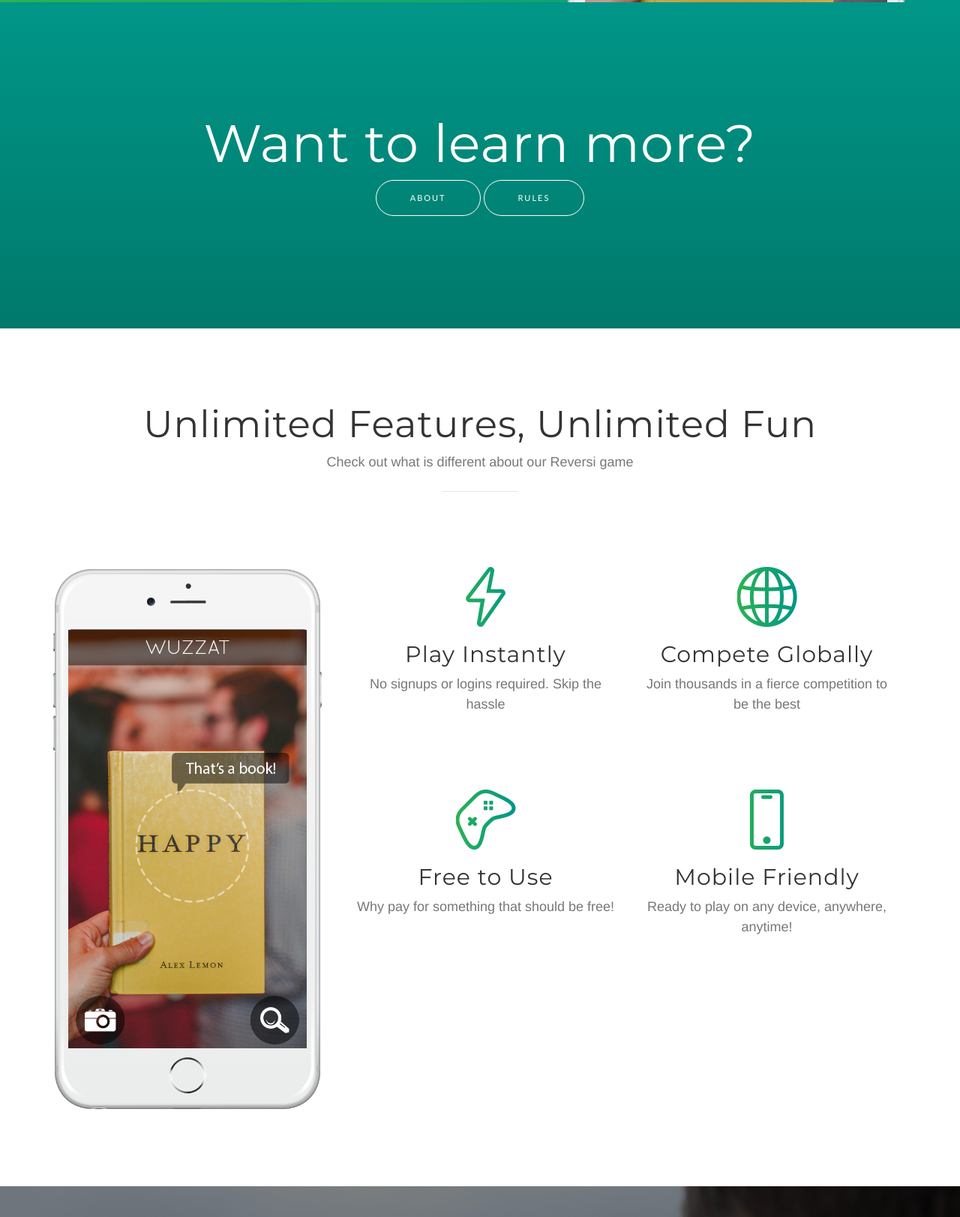
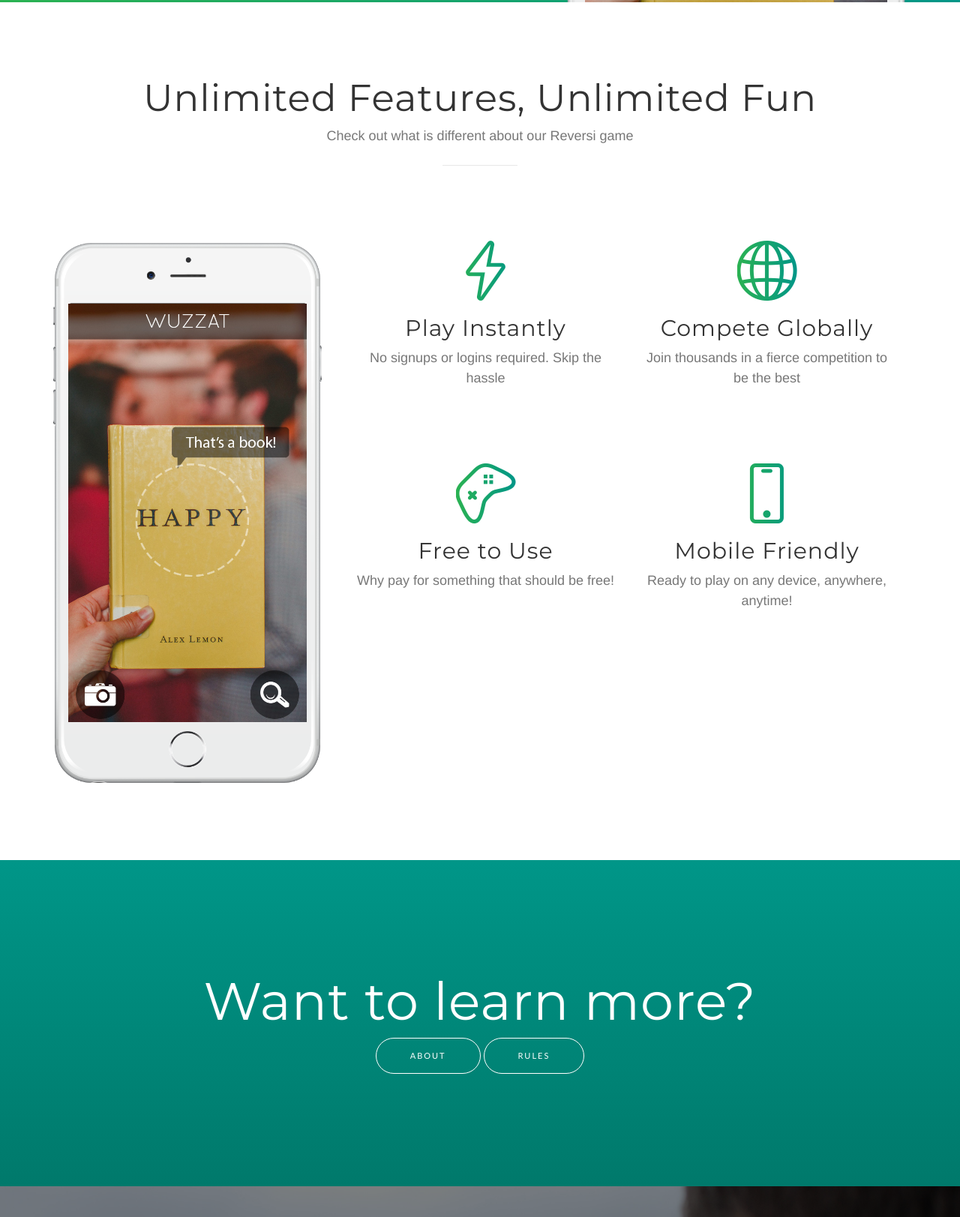
Before and after one commit to stevedngo/reversi, a website: page public/index.html in a window 1280 px wide. Shown: the part 797-2420 px from the top of the page at 75% size. Drawn offline with nearby package versions, Linux system fonts and the light colour scheme; a web font is replaced by a local one.

Commit message:
Add files via upload

```diff
--- a/public/index.html
+++ b/public/index.html
@@ -97,18 +97,6 @@
         </div>
     </header>
 
-    <section id="download" class="download bg-primary text-center">
-        <div class="container">
-            <div class="row">
-                <div class="col-md-8 col-md-offset-2">
-                    <h2 class="section-heading">Want to learn more?</h2>
-                        <a href="#" class="btn btn-outline btn-xl">About</a>
-                        <a href="#" class="btn btn-outline btn-xl">Rules</a>
-                </div>
-            </div>
-        </div>
-    </section>
-
     <section id="features" class="features">
         <div class="container">
             <div class="row">
@@ -175,6 +163,18 @@
         </div>
     </section>
 
+    <section id="download" class="download bg-primary text-center">
+        <div class="container">
+            <div class="row">
+                <div class="col-md-8 col-md-offset-2">
+                    <h2 class="section-heading">Want to learn more?</h2>
+                        <a href="#" class="btn btn-outline btn-xl btn-information">About</a>
+                        <a href="#" class="btn btn-outline btn-xl btn-information">Rules</a>
+                </div>
+            </div>
+        </div>
+    </section>
+
     <section class="cta">
         <div class="cta-content">
             <div class="container">
```
